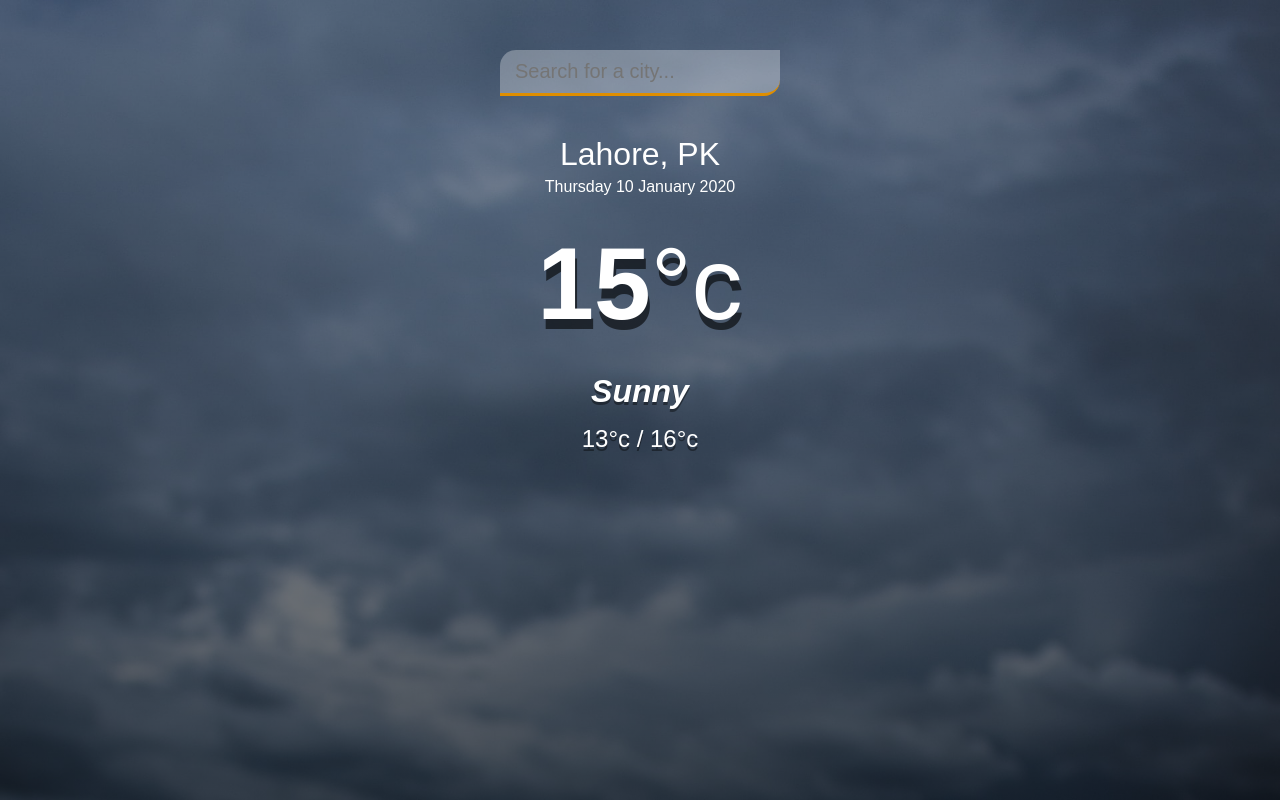
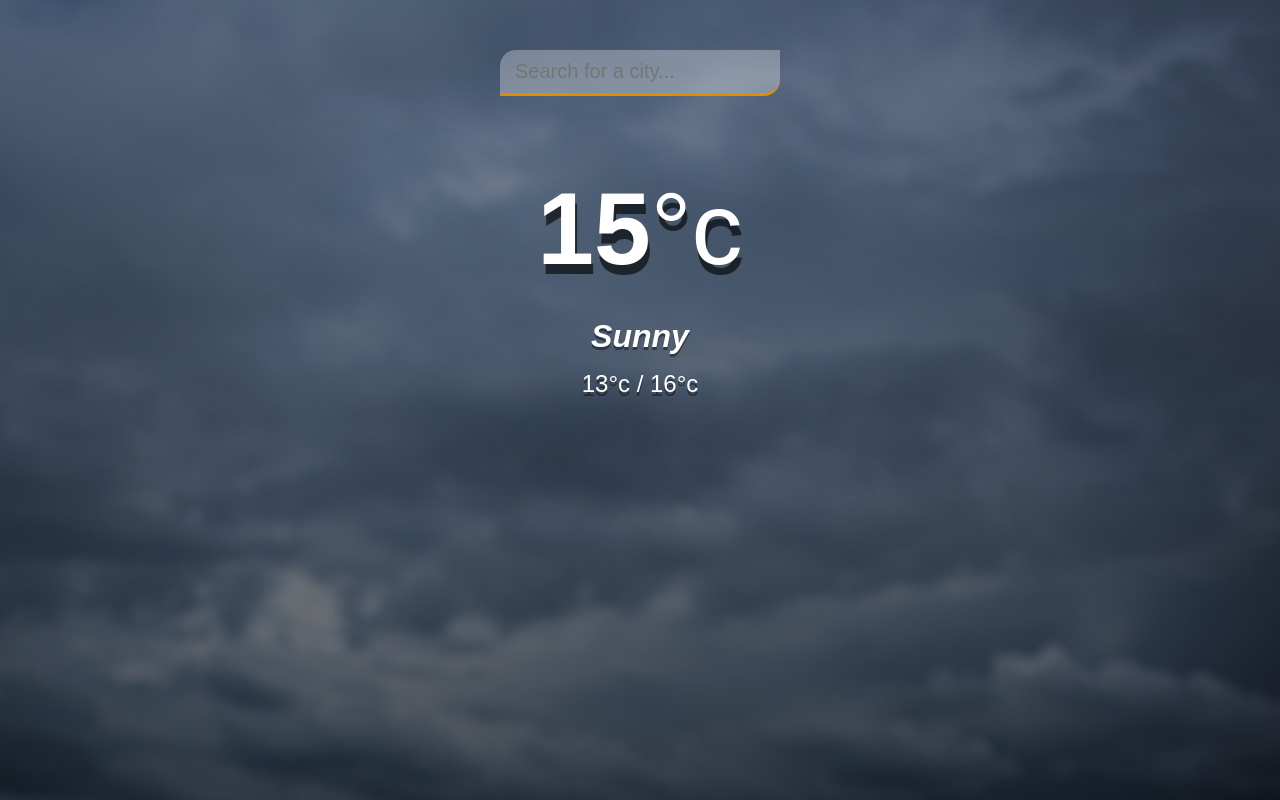
Before and after one commit to umerirshad/weather-app, a plain HTML site: page index.html in a window 1280 px wide. Drawn offline with Linux system fonts and the light colour scheme.

Commit message:
Update index.html

```diff
--- a/index.html
+++ b/index.html
@@ -14,8 +14,8 @@
         </header>
         <main>
           <section class="location">
-            <div class="city">Lahore, PK</div>
-            <div class="date">Thursday 10 January 2020</div>
+            <div class="city"></div>
+            <div class="date"></div>
           </section>
           <div class="current">
             <div class="temp">15<span>°c</span></div>
```
